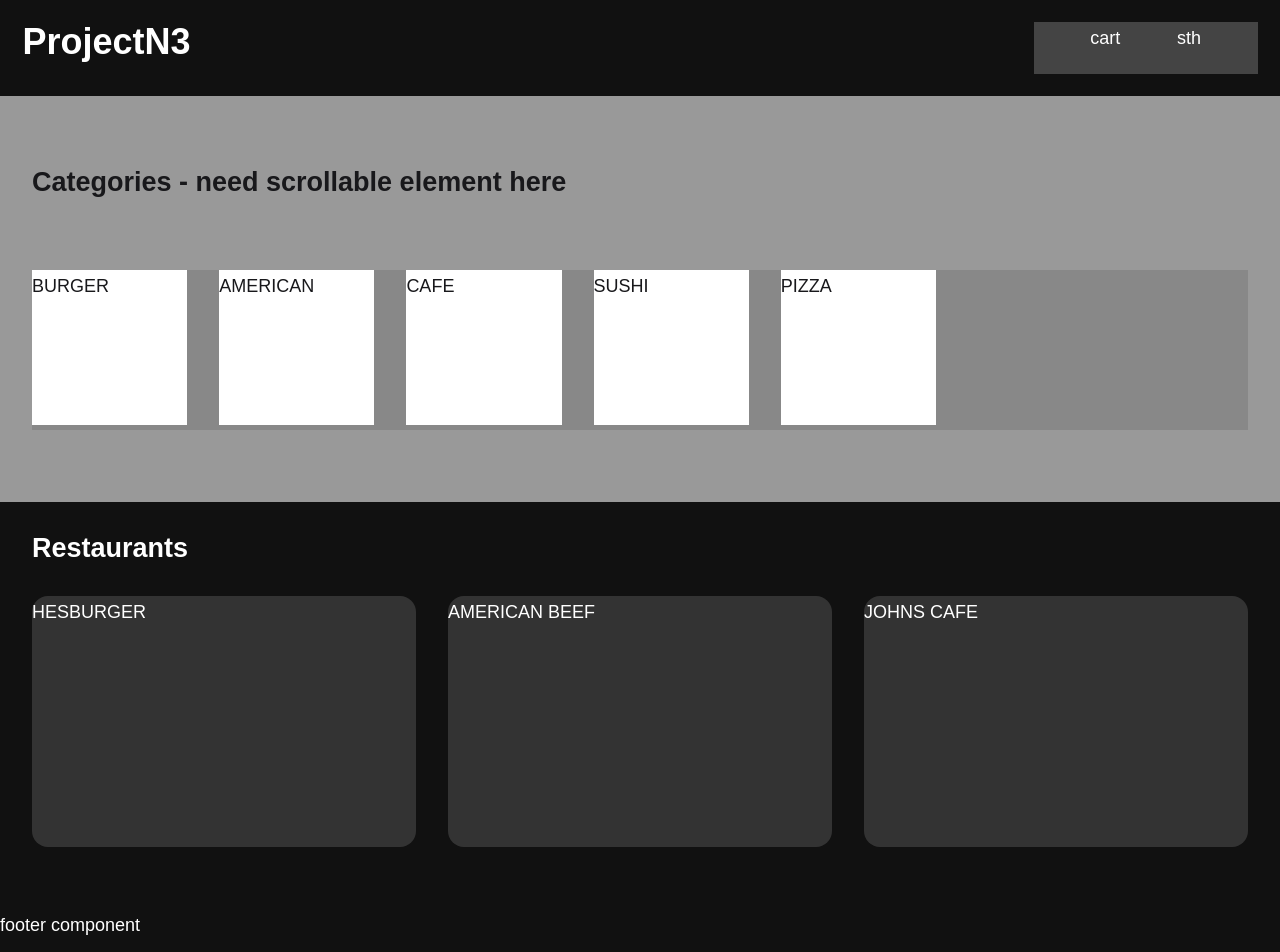
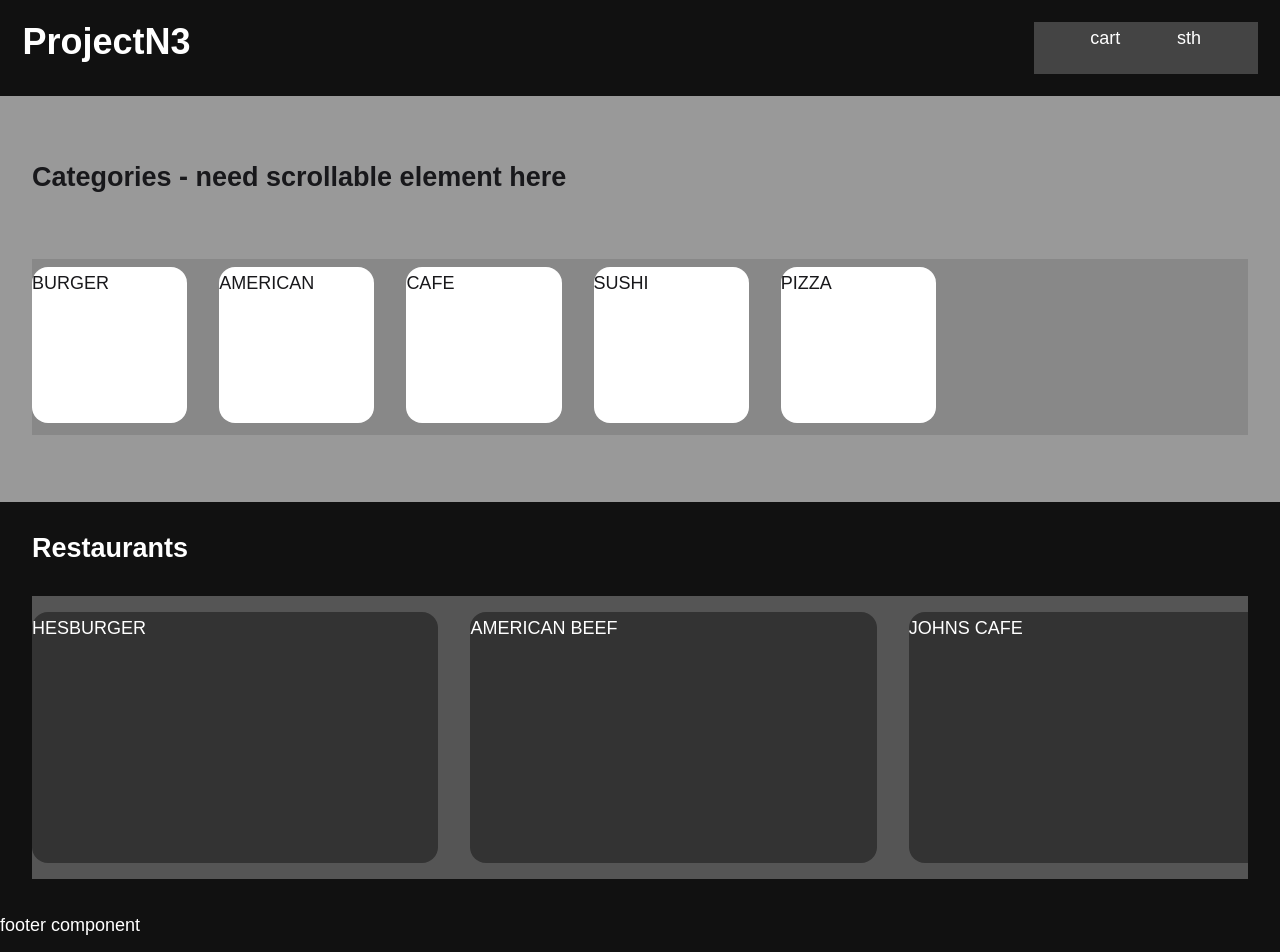
Before and after one commit to globalGLEX/ProjectN3, a React (Vite) app: page / in a window 1280 px wide. Shown: the top 952 px of the page. Built offline with nearby package versions, Linux system fonts and the light colour scheme.

Commit message:
make categories and restaurants scrollable

```diff
--- a/src/index.css
+++ b/src/index.css
@@ -178,22 +178,33 @@ header{
 }
 
 .category-items-container{
-  height: 10rem;
+  height: 11rem;
+  width: auto;
   display: flex;
   gap: 1rem 2rem;
   justify-content: flex-start;
+  flex-shrink: 0;
   margin-top: 2rem;
+  padding-top: 0.5rem;
   background: #888;
+  overflow: scroll;
+
+  touch-action: pan-x;
 
 
 }
 .category-item{
   background: #fff;
   /* border: 2px solid green; */
-  border-radius: 0rem;
+  border-radius: 1rem;
 
   height: 9.7rem;
   width: 9.7rem;
+  min-width: 9.7rem;
+}
+
+.categories-carousel {
+
 }
 .restaurants{
   width: 100%;
@@ -203,11 +214,17 @@ header{
   color: #fff;
 }
 .restaurants-items-container{
+  height: 17.7rem;
+
   display: flex;
   gap: 1rem 2rem;
   justify-content: flex-start;
   margin-top: 2rem;
-  background: #111;
+  padding-top: 1rem;
+  background: #555;
+  overflow: scroll;
+
+  touch-action: pan-x;
 
 
 }
@@ -216,7 +233,8 @@ header{
   /* border: 2px solid green; */
   border-radius: 1rem;
   height: 15.7rem;
-  width: 25.4rem;
+  min-width: 25.4rem;
+
 }
 footer{
   height: 7rem;
```
Also changed, not shown: src/components/Categories.tsx (+22 -0 lines).
